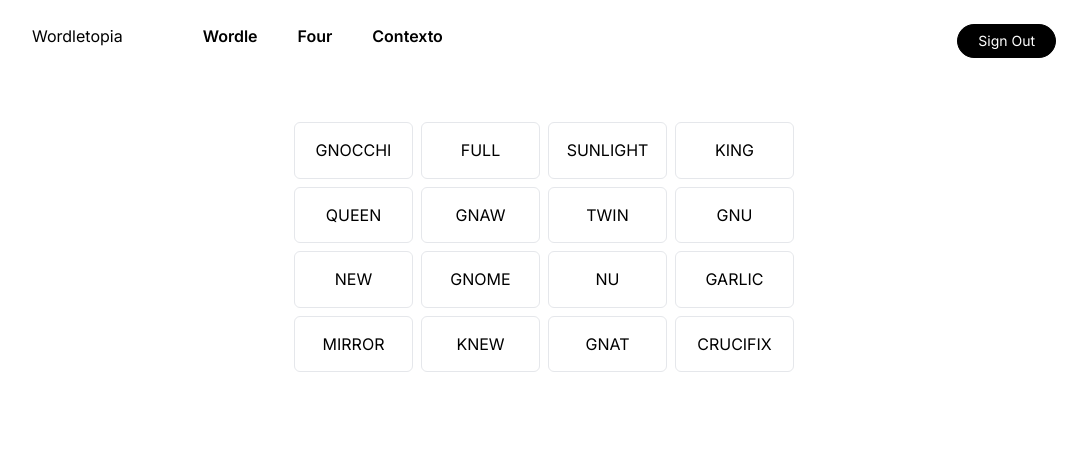
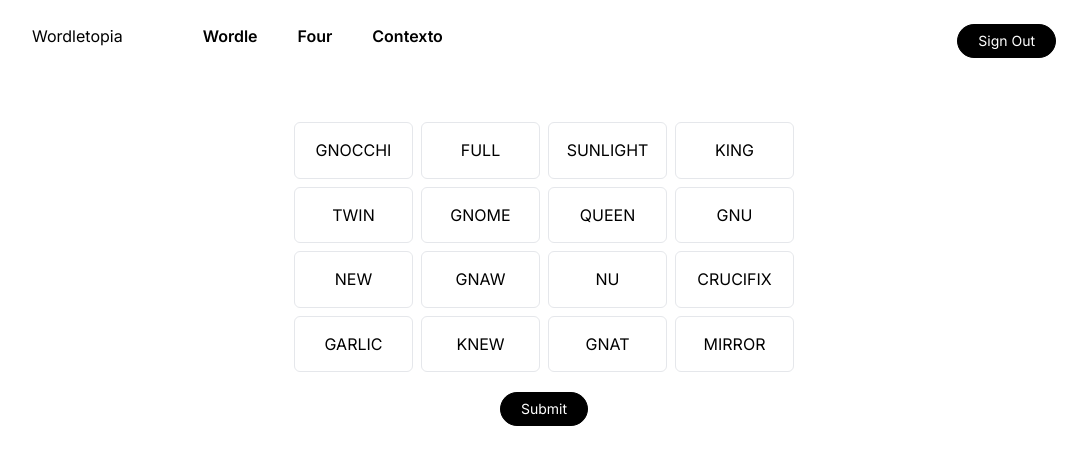
Before and after one commit to jezozobrado/nextWordle, a Next.js app: page /four in a window 1280 px wide. Shown: the top 464 px of the page, without its empty margins (96-1183 px from the left). Built offline with nearby package versions, Linux system fonts and the light colour scheme.

Commit message:
Handle initial submit.

```diff
--- a/app/four/page.tsx
+++ b/app/four/page.tsx
@@ -12,42 +12,81 @@ const Four = () => {
     []
   );
 
+  const colors = useMemo(
+    () => ["lightgreen", "lightyellow", "dodgerblue", "tomato"],
+    []
+  );
+
   const [shuffledSolution, setShuffledSolution] = useState<string[]>();
-  const [guessCount, setGuessCount] = useState(0);
+  const [guesses, setGuesses] = useState<string[]>([]);
+  const [correctCount, setCorrectCount] = useState(0);
 
-  useEffect(() => setShuffledSolution(shuffleArray(solution.flat(2))), []);
+  const handleSubmit = (guesses: string[], solution: string[][]) => {
+    console.log("clicked");
+    const stringifiedSolution = solution.map((s) => s.join(""));
+    const stringifiedGuess = guesses.sort().join("");
+
+    if (stringifiedSolution.includes(stringifiedGuess)) {
+      console.log(guesses);
+      for (let i = 0; i < 4; i++) {
+        const tile = document.getElementById(guesses[i]);
+        if (!tile) return;
+        tile.style.backgroundColor = colors[correctCount];
+      }
+      setGuesses([]);
+      setCorrectCount((o) => o + 1);
+    }
+  };
+
+  useEffect(() => {
+    solution.map((s) => s.sort());
+    setShuffledSolution(shuffleArray(solution.flat(2)));
+  }, []);
 
   useEffect(() => {
     shuffleArray(solution.flat(2));
   }, []);
 
   return (
+    <>
       <div className="grid grid-cols-4 grid-rows-4 w-[500px] m-auto gap-2 h-[250px]">
         {shuffledSolution?.map((word, i) => (
           <div
             key={i}
-          id={`tile-${i}`}
-          className="border flex justify-center items-center rounded-md"
+            id={word}
+            className="border flex justify-center items-center rounded-md cursor-pointer"
             onClick={() => {
-            const tile = document.getElementById(`tile-${i}`);
+              const tile = document.getElementById(word);
 
               if (!tile) return;
 
-            if (tile.style.backgroundColor) {
+              if (tile.style.backgroundColor === "lightgreen") return;
+
+              if (tile.style.backgroundColor === "lightgray") {
                 tile.style.removeProperty("background-color");
-              setGuessCount((oldCount) => oldCount - 1);
+                setGuesses((g) => g.filter((x) => x !== word));
                 return;
               }
 
-            if (guessCount >= 4) return;
+              if (guesses?.length >= 4) return;
               tile.style.backgroundColor = "lightgray";
-            setGuessCount((oldCount) => oldCount + 1);
+              setGuesses((g) => [...g, word]);
             }}
           >
             {word.toUpperCase()}
           </div>
         ))}
       </div>
+      <div className="flex w-full justify-center items-center mt-5 gap-2">
+        <button
+          disabled={guesses.length !== 4}
+          className="black_btn"
+          onClick={() => handleSubmit(guesses, solution)}
+        >
+          Submit
+        </button>
+      </div>
+    </>
   );
 };
 
```
Lines whose indentation alone changed are shown as unchanged.
